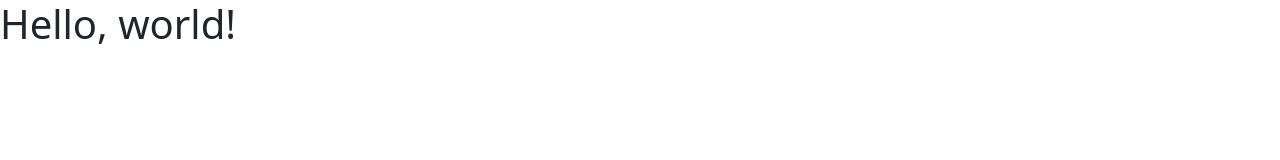
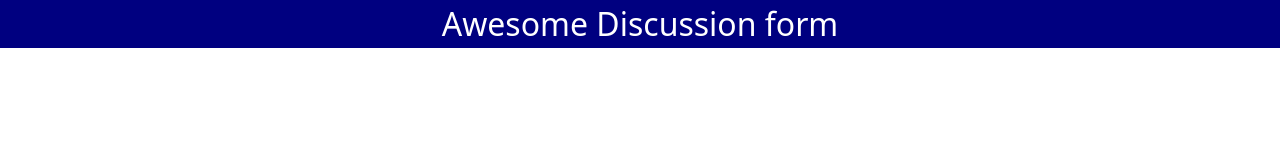
Before and after one commit to pravallika0707/pravallika.lesson1.cmsc5373, a plain HTML site: page public/index.html in a window 1280 px wide. Drawn offline with nearby package versions, Linux system fonts and the light colour scheme.

Commit message:
site banner

```diff
--- /dev/null
+++ b/public/css/style.css
@@ -0,0 +1,7 @@
+.my-banner{
+    width: 100%;
+    font-size: 200%;
+    text-align: center;
+    color: white;
+    background-color: navy;
+}
--- a/public/index.html
+++ b/public/index.html
@@ -7,10 +7,11 @@
   <title>Discussion forum</title>
   <link href="https://cdn.jsdelivr.net/npm/bootstrap@5.2.0/dist/css/bootstrap.min.css" rel="stylesheet"
     integrity="sha384-gH2yIJqKdNHPEq0n4Mqa/HGKIhSkIHeL5AyhkYV8i59U5AR6csBvApHHNl/vI1Bx" crossorigin="anonymous">
+  <link href="css/style.css" rel="stylesheet">
 </head>
 
 <body>
-  <h1>Hello, world!</h1>
+<div class="my-banner">Awesome Discussion form</div>
 
   <script type="module">
     // Import the functions you need from the SDKs you need
```
